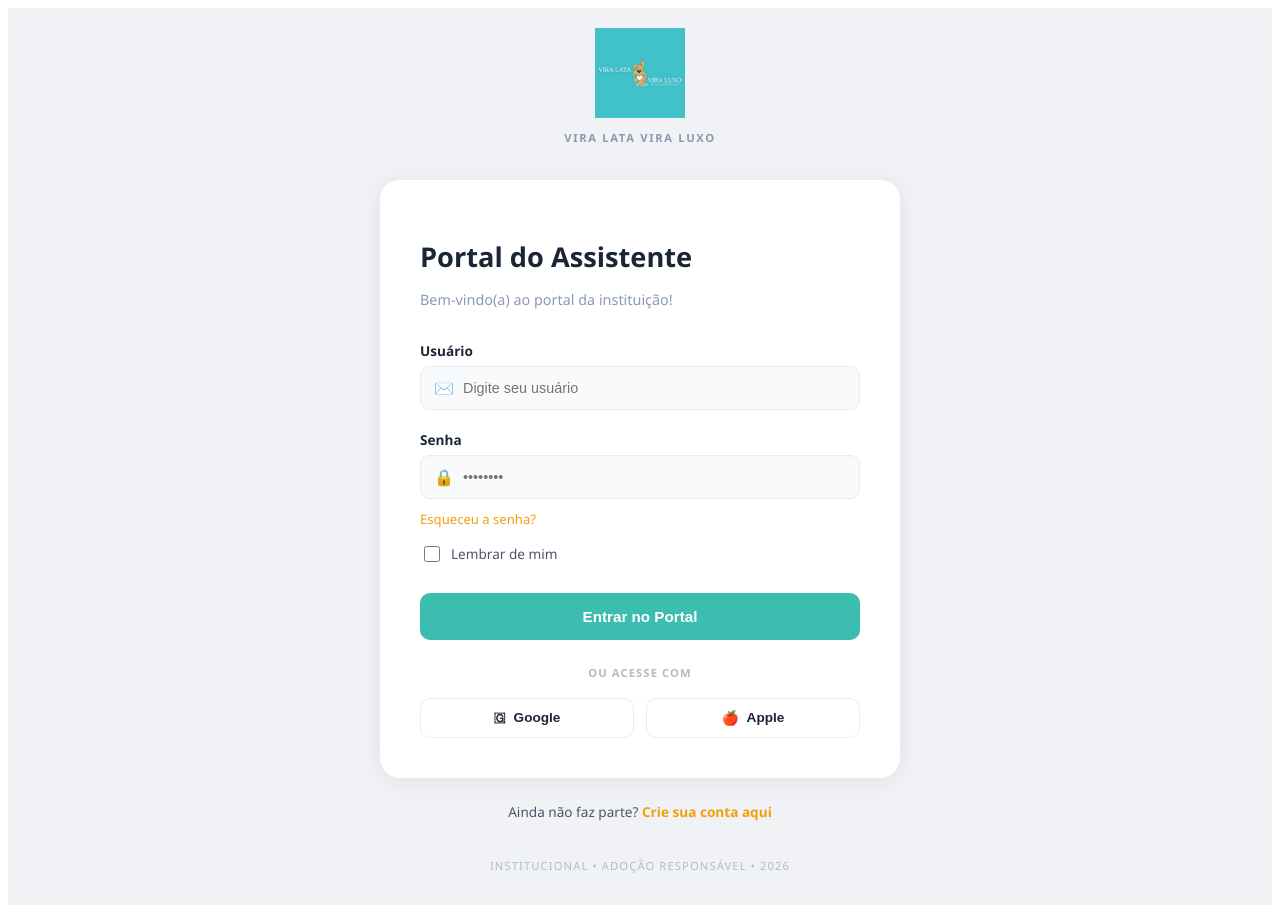
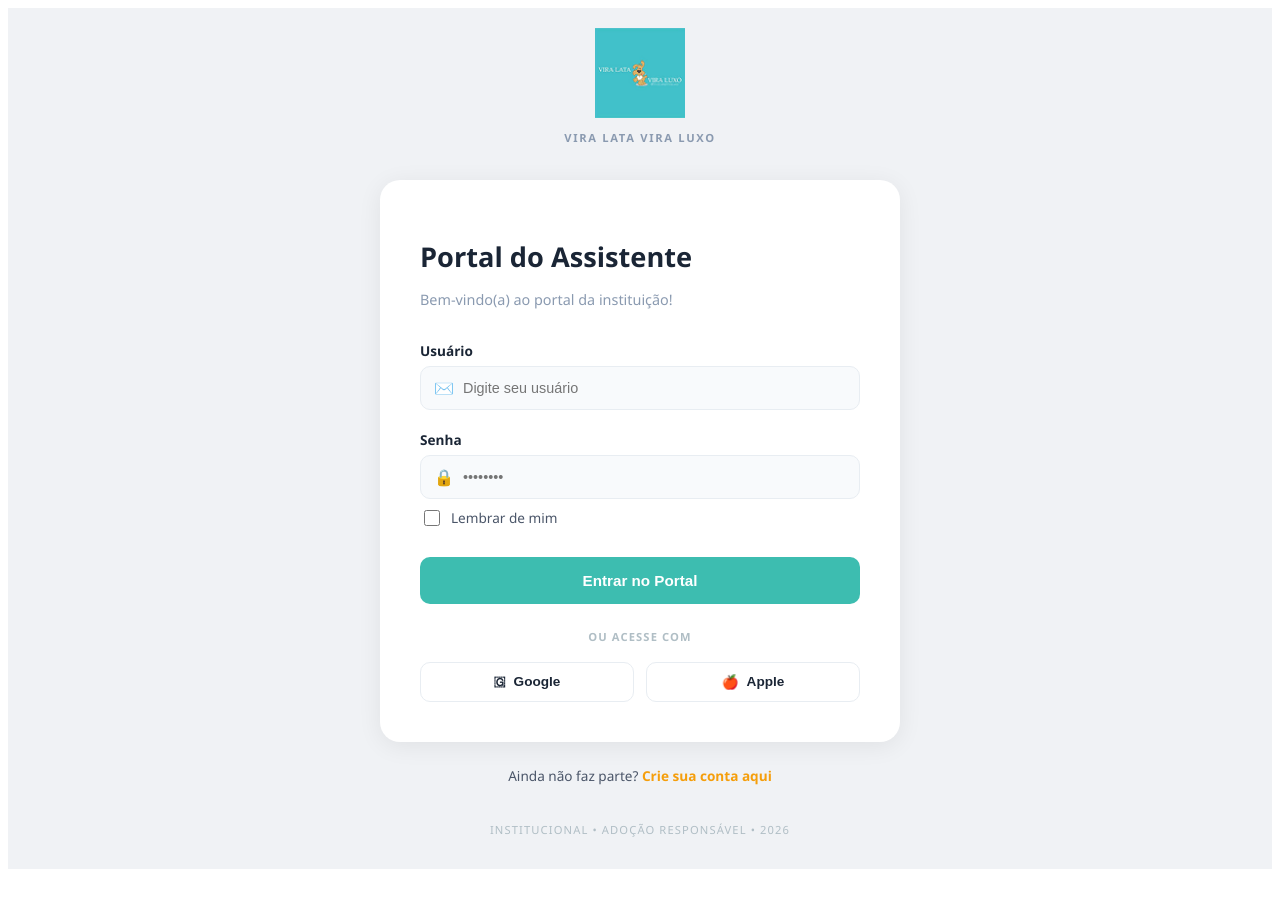
Before and after one commit to Igorrangelsouza/ongvlvl, a Next.js app in the folder frontend/: page /login in a window 1280 px wide. After the commit the page ends 877 px from the top, so only its background shows below. Built offline with nearby package versions, Linux system fonts and the light colour scheme; no server answers.

Commit message:
Update page.tsx

```diff
--- a/frontend/app/login/page.tsx
+++ b/frontend/app/login/page.tsx
@@ -129,13 +129,6 @@ export default function LoginPage() {
           </div>
           {errors.password && <p style={{ color: '#ef4444', fontSize: '0.75rem', marginBottom: '4px' }}>{errors.password}</p>}
 
-          {/* Esqueceu senha */}
-          <div style={{ textAlign: 'left', marginBottom: '14px' }}>
-            <a href="#" style={{ color: '#f59e0b', fontSize: '0.82rem', textDecoration: 'none', fontWeight: 500 }}>
-              Esqueceu a senha?
-            </a>
-          </div>
-
           {/* Lembrar */}
           <label style={{ display: 'flex', alignItems: 'center', gap: '8px', marginBottom: '28px', cursor: 'pointer' }}>
             <input
```
